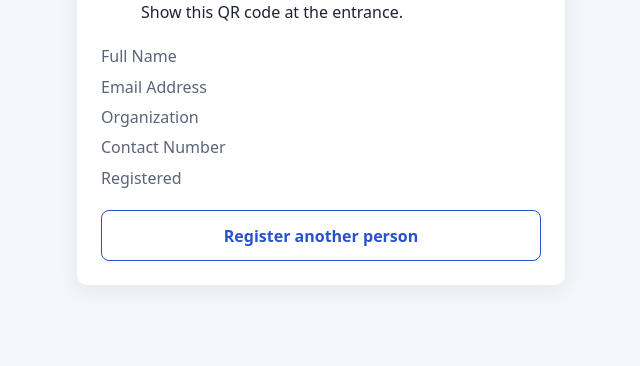
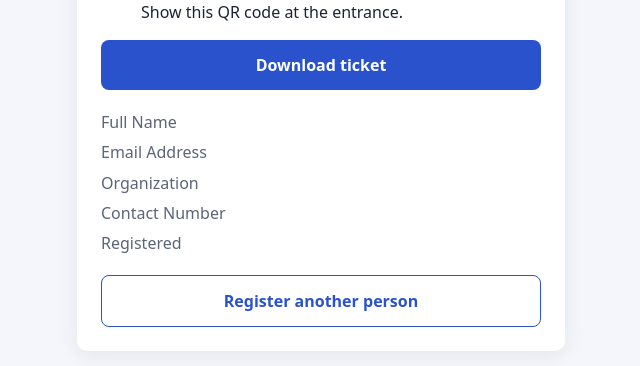
Before and after one commit to lauurnce/my-side-projects, a Python web app: template seminar-registration/app/templates/registered.html in a window 1280 px wide. Shown: the part 340-706 px from the top of the page, without its empty margins (319-959 px from the left). Run offline with Jinja, Linux system fonts and the light colour scheme; the template is opened without the code that fills it, so the values that code supplies are empty.

Commit message:
feat(confirmation): add download ticket button

```diff
--- a/seminar-registration/app/templates/registered.html
+++ b/seminar-registration/app/templates/registered.html
@@ -16,6 +16,9 @@
     <figcaption>Show this QR code at the entrance.</figcaption>
   </figure>
 
+  <a class="btn" href="{{ url_for('main.ticket', token=attendee.ticket_token, download=1) }}"
+     download="{{ attendee.attendee_code }}.png">Download ticket</a>
+
   <dl class="summary">
     <dt>Full Name</dt><dd>{{ attendee.full_name }}</dd>
     <dt>Email Address</dt><dd>{{ attendee.email }}</dd>
```
